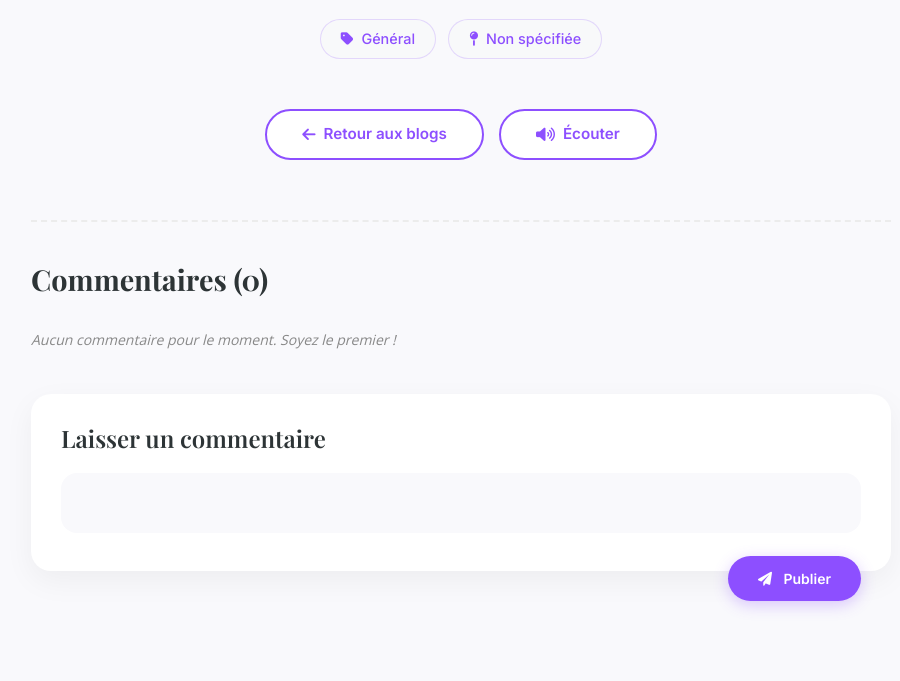
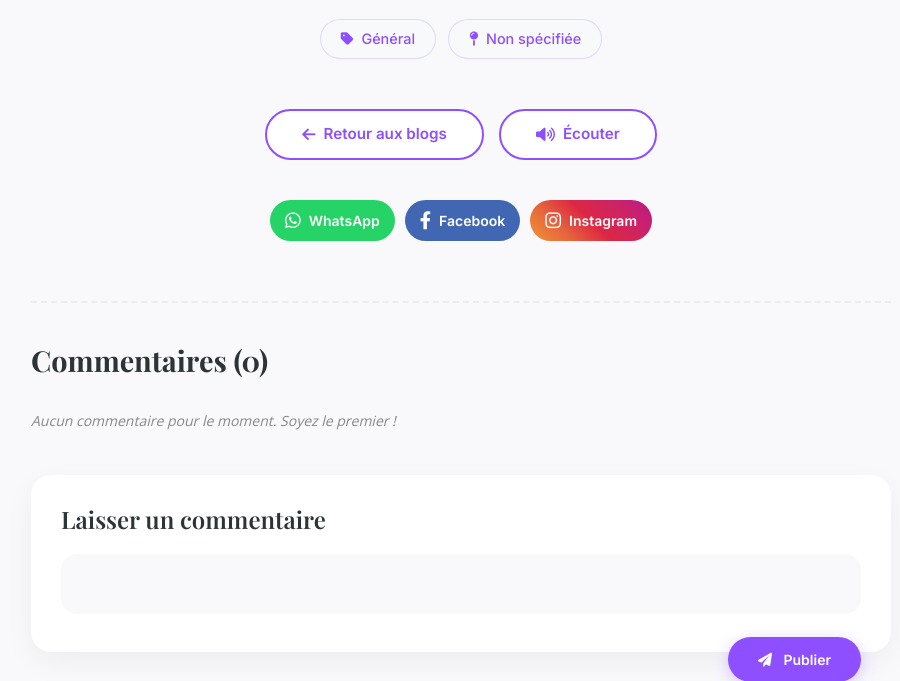
Before and after one commit to nour0310/Esprit-PIDEV-3A32-2526-WinGo, a Symfony app: template templates/article/BlogDetails.html.twig in a window 1280 px wide. Shown: the part 1253-1934 px from the top of the page, without its empty margins (179-1079 px from the left). Run offline with Twig, Linux system fonts and the light colour scheme; the template is opened without the code that fills it, so the values that code supplies are empty; form fields are guessed from the names that the template uses; some libraries are stand-ins or nearby versions.

Commit message:
ajouter share sur social media

```diff
--- a/templates/article/BlogDetails.html.twig
+++ b/templates/article/BlogDetails.html.twig
@@ -158,6 +158,36 @@
 	.btn-secondary-outline:hover {
 		background: var(--primary-color);
 		color: #fff;
+	}
+	.share-buttons {
+		display: flex;
+		gap: 10px;
+		justify-content: center;
+		margin: 20px 0;
+		flex-wrap: wrap;
+	}
+	.share-btn {
+		display: inline-flex;
+		align-items: center;
+		gap: 8px;
+		border: none;
+		padding: 10px 15px;
+		border-radius: 30px;
+		cursor: pointer;
+		color: #fff;
+		font-weight: 600;
+		font-size: 14px;
+		transition: transform 0.2s ease, box-shadow 0.2s ease;
+	}
+	.share-btn i { font-size: 18px; }
+	.share-btn:hover {
+		transform: translateY(-2px);
+		box-shadow: 0 6px 15px rgba(0,0,0,0.2);
+	}
+	.share-btn-whatsapp { background-color: #25D366; }
+	.share-btn-facebook { background-color: #4267B2; }
+	.share-btn-instagram {
+		background: linear-gradient(45deg, #f09433, #e6683c, #dc2743, #cc2366, #bc1888);
 	}
 	.blog-details-hero {
 		background-image: url('{{ asset('images/BlogBack.jpg') }}');
@@ -492,6 +522,17 @@
     			</a>
     			{% endif %}
     		</div>
+			<div class="share-buttons">
+				<button id="shareWhatsApp" class="share-btn share-btn-whatsapp" data-platform="whatsapp" type="button">
+					<i class="fab fa-whatsapp"></i> WhatsApp
+				</button>
+				<button id="shareFacebook" class="share-btn share-btn-facebook" data-platform="facebook" type="button">
+					<i class="fab fa-facebook-f"></i> Facebook
+				</button>
+				<button id="shareInstagram" class="share-btn share-btn-instagram" data-platform="instagram" type="button">
+					<i class="fab fa-instagram"></i> Instagram
+				</button>
+			</div>
 
     		<div class="comments-section">
     		    <h3 class="comments-title">Commentaires ({{ commentsPagination.getTotalItemCount|default(0) }})</h3>
@@ -665,5 +706,68 @@ function base64ToBlob(base64, mimeType) {
     const byteArray = new Uint8Array(byteNumbers);
     return new Blob([byteArray], { type: mimeType });
 }
+
+document.addEventListener('DOMContentLoaded', function () {
+    const titleEl = document.querySelector('.article-title');
+    const contentEl = document.querySelector('.article-content');
+    const whatsappBtn = document.getElementById('shareWhatsApp');
+    const facebookBtn = document.getElementById('shareFacebook');
+    const instagramBtn = document.getElementById('shareInstagram');
+
+    if (!titleEl || !contentEl || !whatsappBtn || !facebookBtn || !instagramBtn) {
+        return;
+    }
+
+    const articleTitle = titleEl.innerText || '';
+    const articleContent = contentEl.innerText || '';
+    const articleUrl = window.location.href;
+
+    const preview = articleContent.substring(0, 100);
+    const shareText = `${articleTitle} - ${preview}... ${articleUrl}`;
+    const encodedText = encodeURIComponent(shareText);
+    const encodedUrl = encodeURIComponent(articleUrl);
+    const encodedTitle = encodeURIComponent(articleTitle);
+
+    whatsappBtn.addEventListener('click', function () {
+        const whatsappUrl = `https://wa.me/?text=${encodedText}`;
+        window.open(whatsappUrl, '_blank');
+    });
+
+    facebookBtn.addEventListener('click', function () {
+        const facebookUrl = `https://www.facebook.com/sharer/sharer.php?u=${encodedUrl}&quote=${encodedTitle}`;
+        window.open(facebookUrl, '_blank', 'width=600,height=400');
+    });
+
+    instagramBtn.addEventListener('click', function () {
+        navigator.clipboard.writeText(shareText).then(() => {
+            showShareNotification('Texte copié ! Collez-le dans Instagram.');
+        }).catch((err) => {
+            console.error('Erreur de copie :', err);
+            alert('Impossible de copier automatiquement. Veuillez copier le texte manuellement.');
+        });
+    });
+});
+
+function showShareNotification(message) {
+    const notification = document.createElement('div');
+    notification.textContent = message;
+    notification.style.position = 'fixed';
+    notification.style.bottom = '20px';
+    notification.style.left = '50%';
+    notification.style.transform = 'translateX(-50%)';
+    notification.style.backgroundColor = '#333';
+    notification.style.color = '#fff';
+    notification.style.padding = '12px 24px';
+    notification.style.borderRadius = '30px';
+    notification.style.boxShadow = '0 4px 12px rgba(0,0,0,0.15)';
+    notification.style.zIndex = '9999';
+    notification.style.fontSize = '14px';
+    notification.style.fontWeight = '500';
+    document.body.appendChild(notification);
+
+    setTimeout(() => {
+        notification.remove();
+    }, 3000);
+}
 </script>
 {% endblock %}
```
